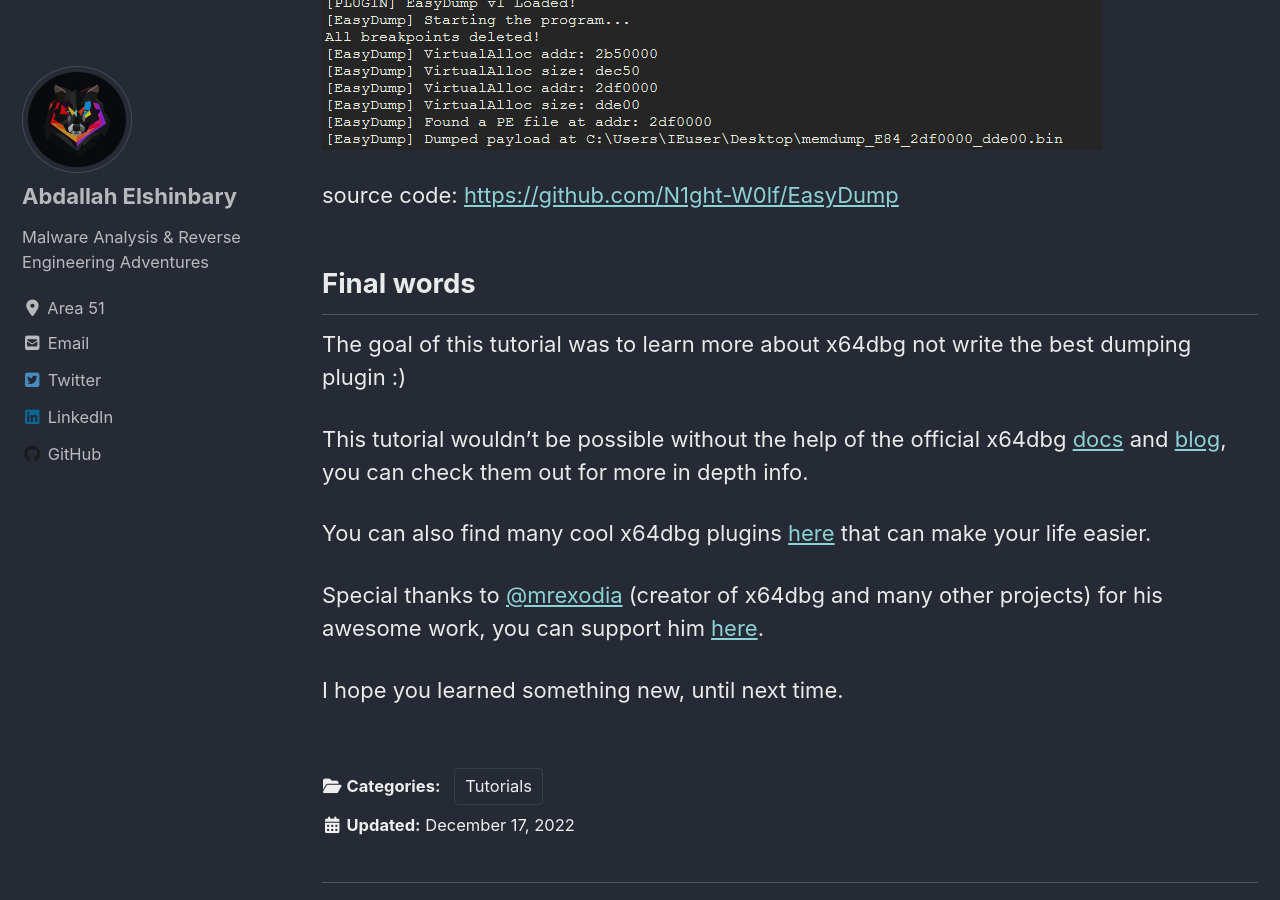
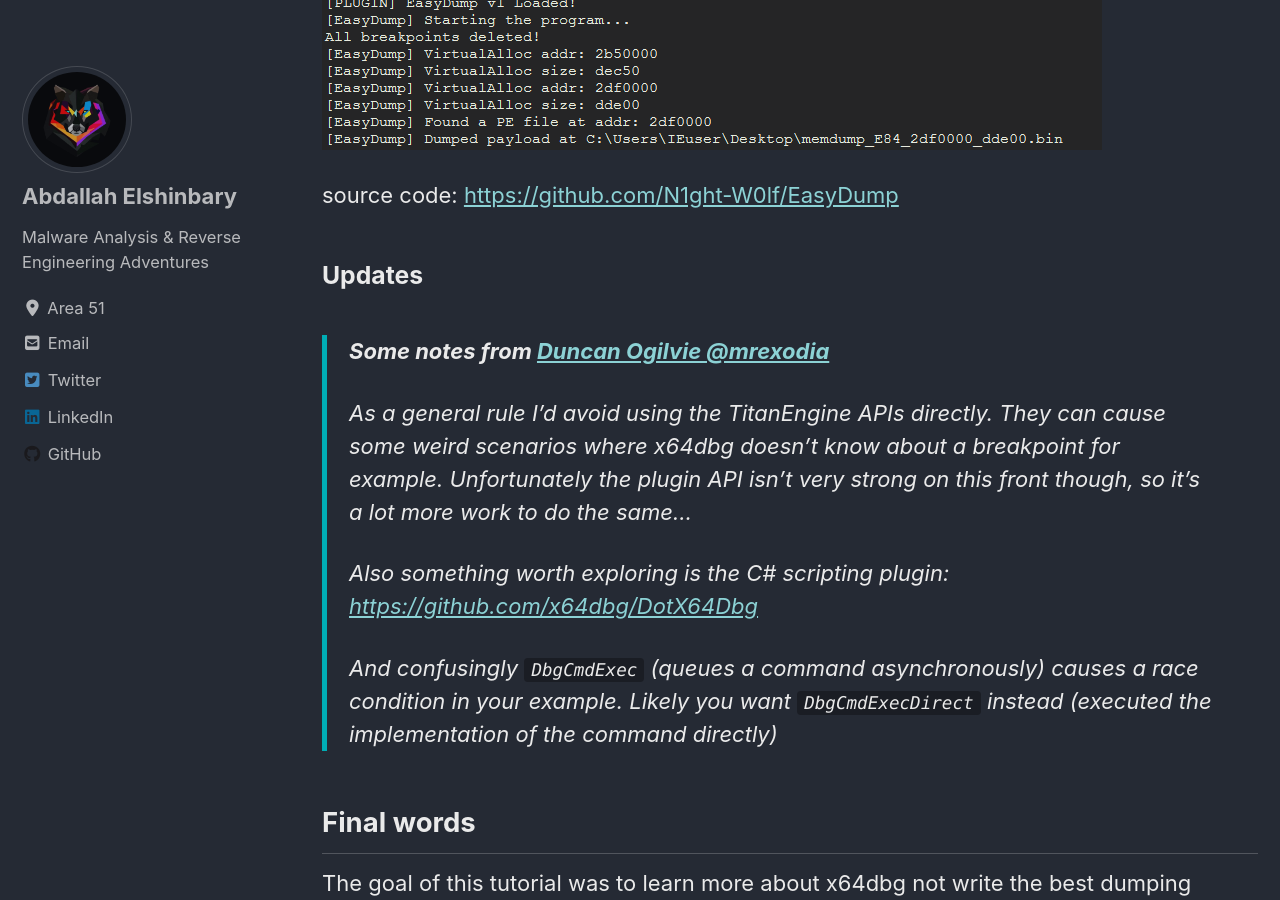
Before and after one commit to n1ght-w0lf/n1ght-w0lf.github.io, a Jekyll site: the page built from _posts/Tutorials/2022-12-17-writing-x64dbg-plugins.md, in a window 1280 px wide and 900 px high, scrolled down 8092 px. Built offline with Jekyll 4.4.1, drawn with Linux system fonts in a browser that asks for light colours; cached includes are drawn as plain includes; nearby versions of some CDN libraries.

Commit message:
x64dbg tutorials

```diff
--- a/_posts/Tutorials/2022-12-17-writing-x64dbg-plugins.md
+++ b/_posts/Tutorials/2022-12-17-writing-x64dbg-plugins.md
@@ -218,6 +218,16 @@ Finally we can run `EasyDump` (the command we registered in `pluginInit`) and wa
 
 source code: [https://github.com/N1ght-W0lf/EasyDump](https://github.com/N1ght-W0lf/EasyDump)
 
+### Updates
+
+> **Some notes from [Duncan Ogilvie @mrexodia](https://twitter.com/mrexodia)**
+>
+> As a general rule I’d avoid using the TitanEngine APIs directly. They can cause some weird scenarios where x64dbg doesn’t know about a breakpoint for example. Unfortunately the plugin API isn’t very strong on this front though, so it’s a lot more work to do the same…
+>
+> Also something worth exploring is the C# scripting plugin: [https://github.com/x64dbg/DotX64Dbg](https://github.com/x64dbg/DotX64Dbg)
+>
+> And confusingly `DbgCmdExec` (queues a command asynchronously) causes a race condition in your example. Likely you want `DbgCmdExecDirect` instead (executed the implementation of the command directly)
+
 ## Final words
 
 The goal of this tutorial was to learn more about x64dbg not write the best dumping plugin :)
```
